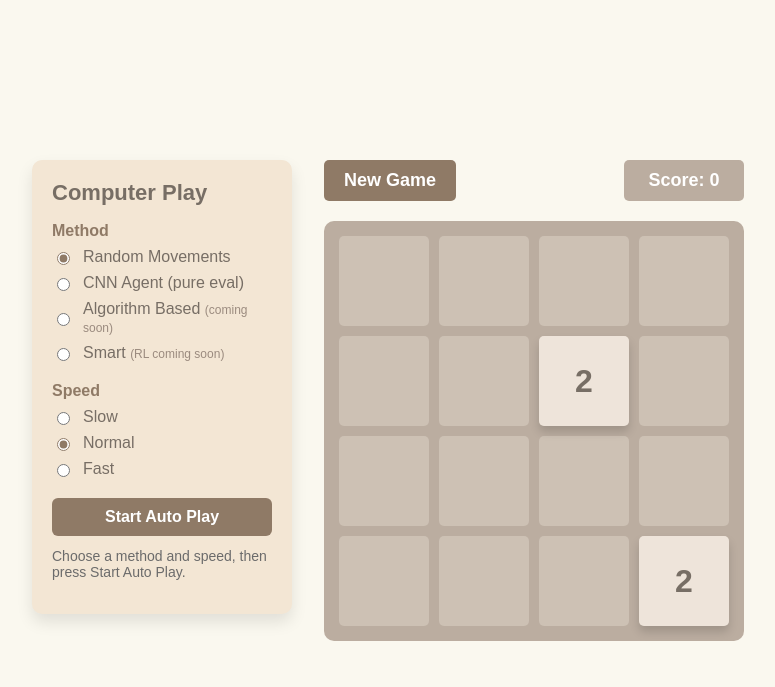
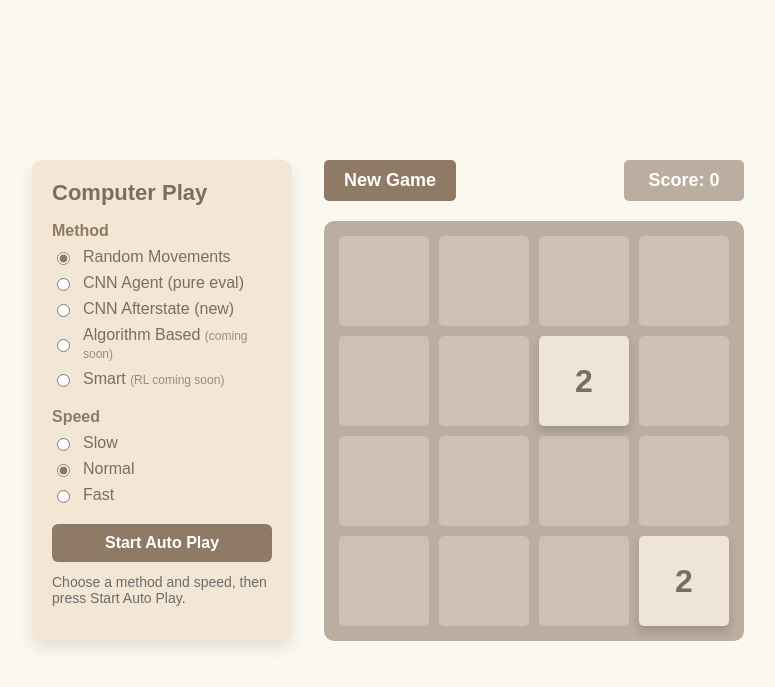
Before and after one commit to mr-neptune/2048-Auto, a Flask app: page / in a window 1280 px wide. Shown: the top 687 px of the page, without its empty margins (252-1027 px from the left). Run offline with Flask 3, Linux system fonts and the light colour scheme.

Commit message:
Add CNN afterstate option to the auto-play UI

```diff
--- a/app.py
+++ b/app.py
@@ -5,6 +5,7 @@ import numpy as np
 from flask import Flask, jsonify, request, render_template
 
 from CNN.cnn_agent import DQNAgent, board_to_onehot, load_checkpoint
+from CNN.cnn_afterstate import AfterstateAgent, legal_afterstates
 from game2048 import Game2048
 
 app = Flask(__name__)
@@ -46,6 +47,46 @@ def get_cnn_agent():
     _cnn_agent = agent
     return _cnn_agent
 
+
+# ------------------- CNN afterstate agent (pure eval) --------------------
+AFTERSTATE_CKPT_PATH = os.environ.get("AFTERSTATE_CKPT_PATH", "bin/cnn_after_pilot.chkpt")
+
+_afterstate_agent = None
+_afterstate_reward_scale = 1e-3
+
+
+def get_afterstate_agent():
+    """Lazily load the afterstate value agent; network shape comes from the checkpoint's args."""
+    global _afterstate_agent, _afterstate_reward_scale
+    if _afterstate_agent is not None:
+        return _afterstate_agent
+
+    ckpt_path = Path(AFTERSTATE_CKPT_PATH)
+    if not ckpt_path.exists():
+        return None
+
+    state = load_checkpoint(str(ckpt_path))
+    args = state.get("args", {})
+    agent = AfterstateAgent(
+        channels=args.get("channels", 128),
+        hidden=args.get("hidden", 256),
+        gamma=args.get("gamma", 1.0),
+    )
+    agent.load_state_dict(state.get("agent"))
+    _afterstate_reward_scale = args.get("reward_scale", 1e-3)
+    _afterstate_agent = agent
+    return _afterstate_agent
+
+
+def get_agent_for(model):
+    if model == "afterstate":
+        return get_afterstate_agent(), AFTERSTATE_CKPT_PATH
+    return get_cnn_agent(), CNN_CKPT_PATH
+
+
+def requested_model():
+    return (request.get_json(silent=True) or {}).get("model", "cnn")
+
 @app.route('/')
 def home():
     return render_template('index.html')  # This should be the path to your HTML file
@@ -70,28 +111,44 @@ def move():
 
 @app.route('/agent/init', methods=['POST'])
 def agent_init():
-    agent = get_cnn_agent()
+    agent, ckpt_path = get_agent_for(requested_model())
     if agent is None:
-        return jsonify(error=f"CNN checkpoint not found at '{CNN_CKPT_PATH}'."), 404
+        return jsonify(error=f"Checkpoint not found at '{ckpt_path}'."), 404
 
     game.reset()
     board = [[int(cell) for cell in row] for row in game.board.tolist()]
     return jsonify(board=board, score=int(game.score), game_over=False)
 
 
+def choose_afterstate_action(agent):
+    """Greedy afterstate move for the current board, or None when no move is legal."""
+    actions, afterstates, deltas = legal_afterstates(game)
+    if afterstates is None or deltas is None:
+        return None
+    i, _ = agent.select(afterstates, _afterstate_reward_scale * deltas)
+    return int(actions[i])
+
+
+def choose_dqn_action(agent):
+    """Greedy DQN move for the current board, or None when no move is legal."""
+    available_actions = game.get_available_actions()
+    if not available_actions:
+        return None
+    state = board_to_onehot(game.board)
+    return int(agent.select_action(state, available_actions, explore=False))
+
+
 @app.route('/agent/move', methods=['POST'])
 def agent_move():
-    agent = get_cnn_agent()
+    model = requested_model()
+    agent, _ = get_agent_for(model)
     if agent is None:
-        return jsonify(error="CNN agent is not loaded."), 404
+        return jsonify(error="Agent is not loaded."), 404
 
-    available_actions = game.get_available_actions()
-    if not available_actions:
+    action = choose_afterstate_action(agent) if model == "afterstate" else choose_dqn_action(agent)
+    if action is None:
         board = [[int(cell) for cell in row] for row in game.board.tolist()]
         return jsonify(board=board, score=int(game.score), game_over=True, action=None)
-
-    state = board_to_onehot(game.board)
-    action = int(agent.select_action(state, available_actions, explore=False))
 
     board, score, game_over = game.step(action)
     board_python = [[int(cell) for cell in row] for row in board.tolist()]
--- a/static/script.js
+++ b/static/script.js
@@ -8,6 +8,7 @@ const AUTO_PLAY_SPEEDS = {
 };
 const AUTO_PLAY_CHECK_INTERVAL = 60;
 const NOT_IMPLEMENTED_METHODS = new Set(['algorithm', 'smart']);
+const AGENT_METHODS = new Set(['cnn', 'afterstate']); // server-side agents; value is sent as `model`
 
 let tileContainer = null;
 let tilesState = new Map();
@@ -591,9 +592,9 @@ function startAutoPlay() {
         runAutoPlayStep();
     };
 
-    if (method === 'cnn') {
+    if (AGENT_METHODS.has(method)) {
         setControlStatus('Loading CNN agent and starting a new game...', 'info');
-        initializeCnnEval()
+        initializeCnnEval(method)
             .then(() => {
                 startLoop();
             })
@@ -636,8 +637,8 @@ function runAutoPlayStep() {
     }
 
     const method = getSelectedMethod();
-    if (method === 'cnn') {
-        requestCnnMove();
+    if (AGENT_METHODS.has(method)) {
+        requestCnnMove(method);
         return;
     }
 
@@ -684,9 +685,11 @@ function selectActionForMethod(method) {
     }
 }
 
-function initializeCnnEval() {
+function initializeCnnEval(model) {
     return fetch('/agent/init', {
         method: 'POST',
+        headers: { 'Content-Type': 'application/json' },
+        body: JSON.stringify({ model }),
     })
         .then((response) => response.json())
         .then((data) => {
@@ -698,10 +701,12 @@ function initializeCnnEval() {
         });
 }
 
-function requestCnnMove() {
+function requestCnnMove(model) {
     isWaitingForResponse = true;
     fetch('/agent/move', {
         method: 'POST',
+        headers: { 'Content-Type': 'application/json' },
+        body: JSON.stringify({ model }),
     })
         .then((response) => response.json())
         .then((data) => {
--- a/templates/index.html
+++ b/templates/index.html
@@ -21,6 +21,10 @@
                     <label class="control-option">
                         <input type="radio" name="play-method" value="cnn">
                         <span>CNN Agent (pure eval)</span>
+                    </label>
+                    <label class="control-option">
+                        <input type="radio" name="play-method" value="afterstate">
+                        <span>CNN Afterstate (new)</span>
                     </label>
                     <label class="control-option">
                         <input type="radio" name="play-method" value="algorithm">
```
